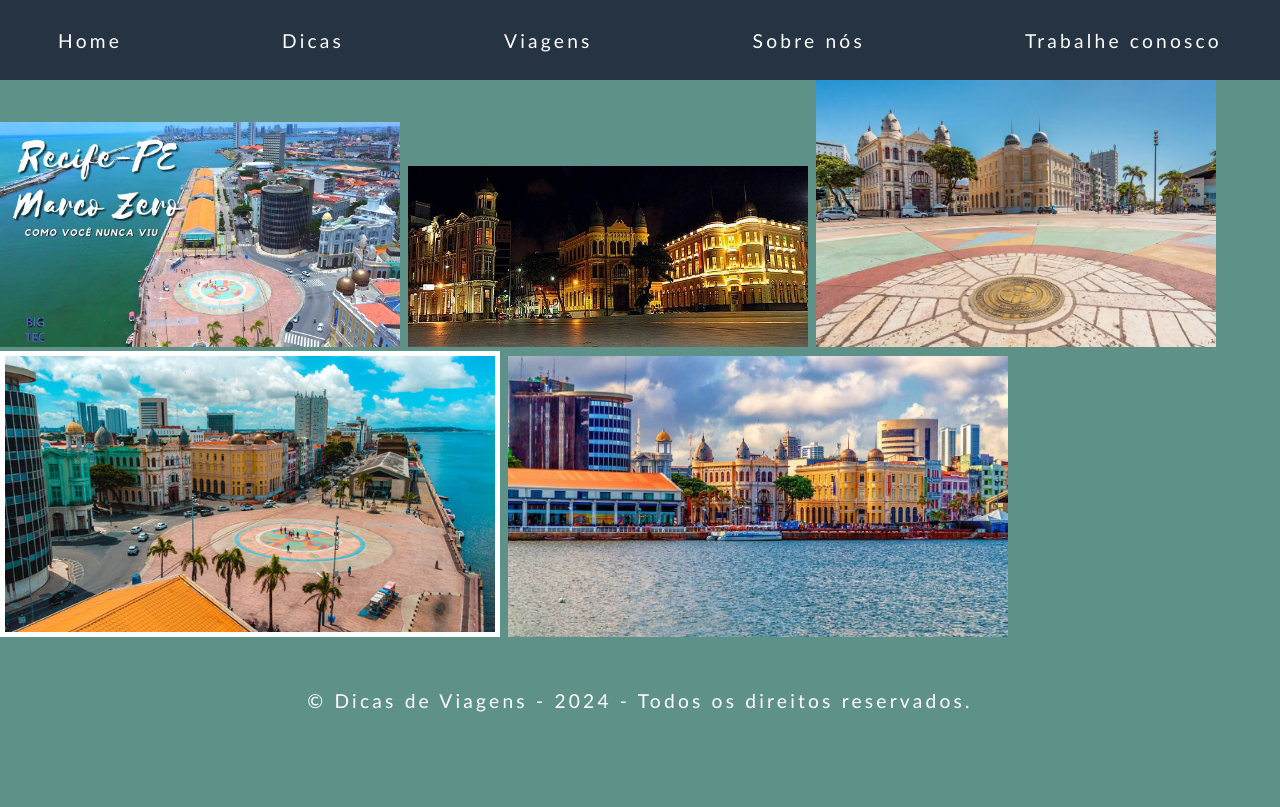
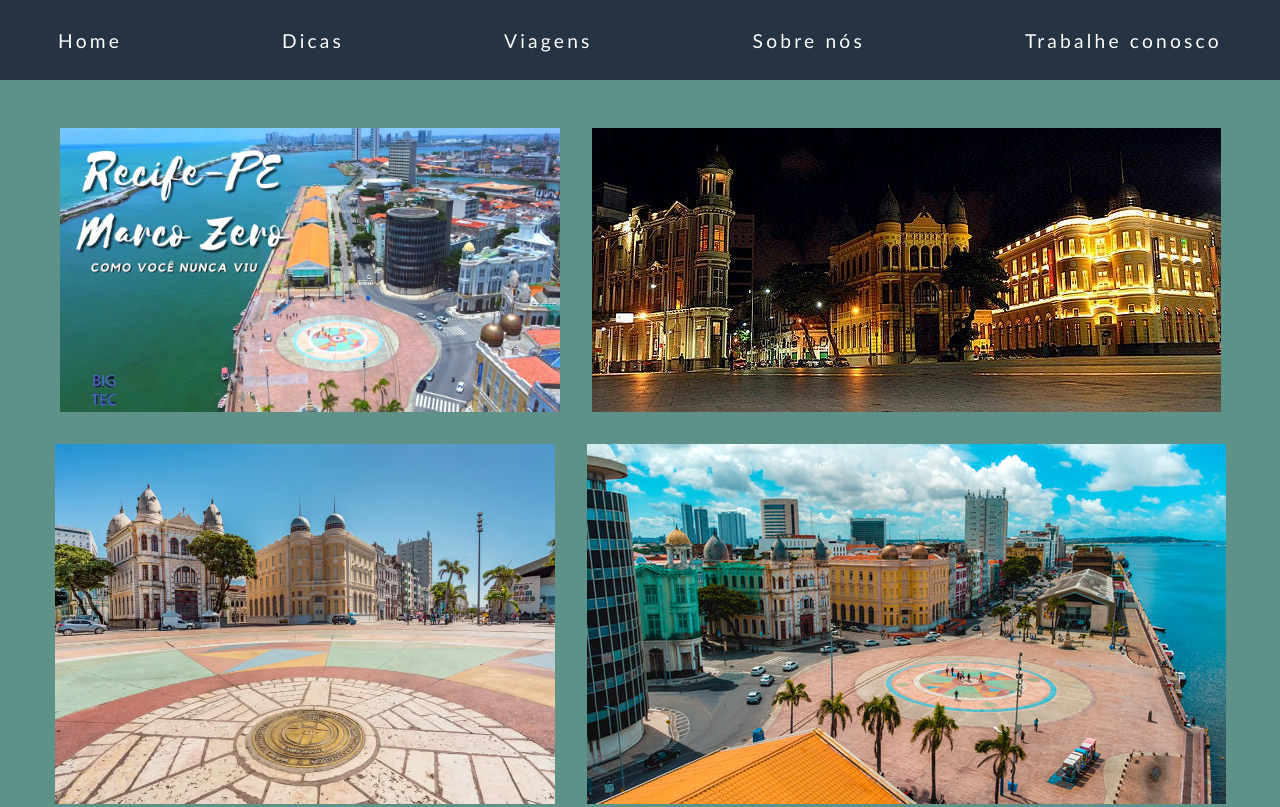
Before and after one commit to LeoRVergani/cursoproz.github.io, a plain HTML site: page HTML/imagens_105759.html in a window 1280 px wide. Shown: the top 807 px of the page. Drawn offline with Linux system fonts and the light colour scheme.

Commit message:
Atualização

```diff
--- a/HTML/imagens_105759.html
+++ b/HTML/imagens_105759.html
@@ -24,11 +24,11 @@
         </ul>
     </nav>
     <span>
-        <img src="./img/maxresdefault.jpg" alt="Marco Zero" width="400">
-        <img src="./img/0_9O4na1sdg6nFaOJw.jpg" alt="Marco Zero" width="400">
-        <img src="./img/Praca-do-Maraco-Zero-Rosa-dos-Ventos-Abre.webp" alt="Marco Zero" width="400">
-        <img src="./img/Recife-2.jpg" alt="Marco Zero" width="500" border="5px">
-        <img src="./img/veja-o-que-fazer-em-recife-a-veneza-brasileira.jpeg" alt="Marco Zero" width="500">
+        <img src="./img/maxresdefault.jpg" alt="Marco Zero" width="500">
+        <img src="./img/0_9O4na1sdg6nFaOJw.jpg" alt="Marco Zero">
+        <img src="./img/Praca-do-Maraco-Zero-Rosa-dos-Ventos-Abre.webp" alt="Marco Zero" width="500">
+        <img src="./img/Recife-2.jpg" alt="Marco Zero">
+        <img src="./img/veja-o-que-fazer-em-recife-a-veneza-brasileira.jpeg" alt="Marco Zero">
     </span>
     <footer>
         <p>© Dicas de Viagens - 2024 - Todos os direitos reservados.</p>
--- a/HTML/style.css
+++ b/HTML/style.css
@@ -90,3 +90,16 @@ footer {
   justify-content: center;
   margin: 3rem;
 }
+
+span {
+  display: flex;
+  flex-wrap: wrap;
+  margin: 2rem;
+  padding: 0;
+  align-items: stretch;
+  justify-content: center;
+}
+
+span img {
+  margin: 1rem;
+}
```
